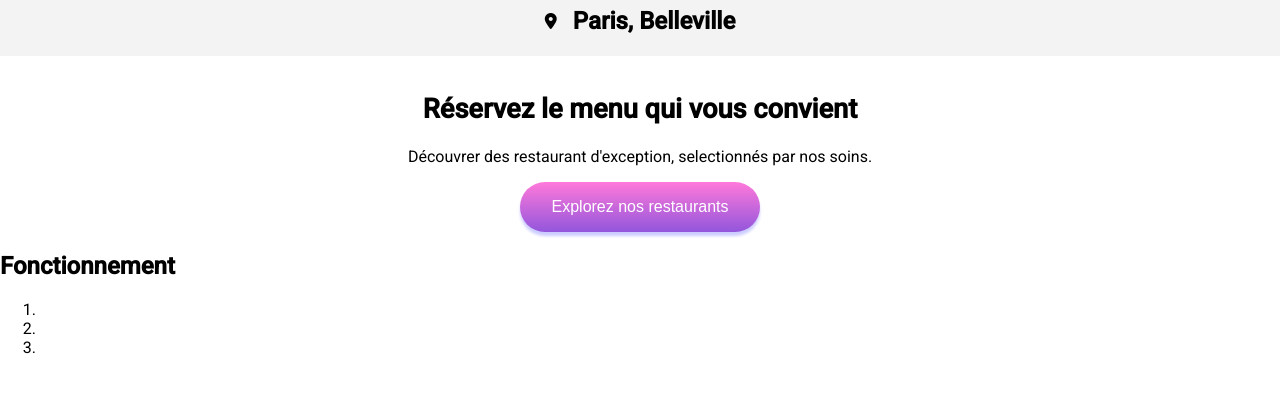
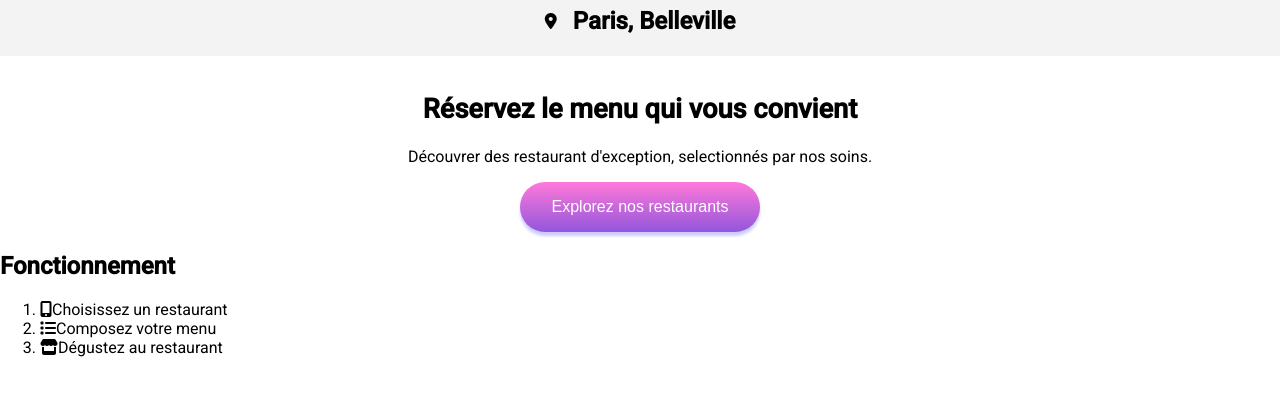
Before and after one commit to Meziane74/Mezianelekhal_3_02122021, a plain HTML site: page index.html in a window 1280 px wide. Shown: the part 201-596 px from the top of the page. Drawn offline with Linux system fonts and the light colour scheme; a web font is replaced by a local one.

Commit message:
ajout des titres de la section fonctionnement ainsi que les icônes correspondant

```diff
--- a/css/food.css
+++ b/css/food.css
@@ -57,3 +57,9 @@ main .city i {
   border-radius: 2rem;
   box-shadow: 0px 4px 3px 0px rgba(0, 0, 255, 0.2);
 }
+
+ /* FONCTIONNEMENT */
+
+ .fonctionnement h2 {
+   margin: ??? ;
+ }
--- a/index.html
+++ b/index.html
@@ -27,22 +27,19 @@
 
       <section class="explorer">
         <h1>Réservez le menu qui vous convient</h1>
-        <p>Découvrer des restaurant d'exception,
-        selectionnés par nos soins.</p>
+        <p>Découvrer des restaurant d'exception, selectionnés par nos soins.</p>
         <button>Explorez nos restaurants</button>
-
       </section>
 
-      <section class="fontionnement"></section>
-<h2>Fonctionnement</h2>
+      <section class="fontionnement">
+      <h2>Fonctionnement</h2>
 
-<ol>
-
-  <li></li>
-  <li></li>
-  <li></li>
-
-</ol>
+      <ol>
+        <li><i class="fas fa-mobile-alt"></i>Choisissez un restaurant</li>
+        <li><i class="fas fa-list"></i>Composez votre menu</li>
+        <li><i class="fas fa-store"></i>Dégustez au restaurant</li>
+      </ol>
+      </section>
 
     </main>
   </body>
```
